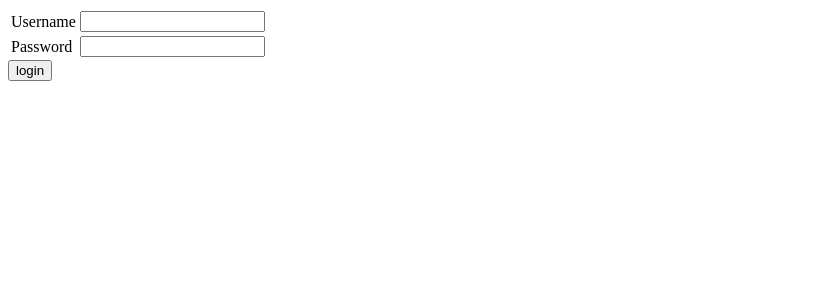
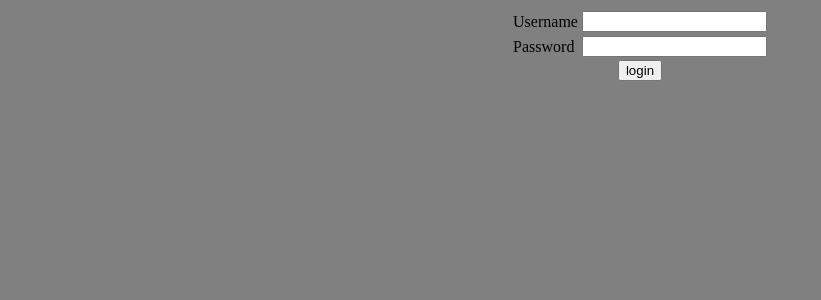
Before and after one commit to aerithnetzer/djournal, a Django app: template submissions/templates/login.html in a window 1280 px wide. Shown: the top 300 px of the page, without its empty margins (0-821 px from the left). Run offline with Django 4.2, Linux system fonts and the light colour scheme; the template is opened without the code that fills it, so the values that code supplies are empty, except form fields; tables that the repository leaves empty hold one stand-in row (values such as "Sample post"); form fields are guessed from the names that the template uses.

```diff
--- a/djournal/urls.py
+++ b/djournal/urls.py
@@ -11,4 +11,5 @@ urlpatterns = [
     path('submissions/', views.restrict_submissions, name='submissions'),
     path('search_submissions/', views.search_submissions, name='search_submissions'),
     path('accounts/login/', LoginView.as_view(template_name='login.html'), name='login'),
+    path('logout/', views.logout_view, name='logout_view'),
 ]
--- a/submissions/templates/login.html
+++ b/submissions/templates/login.html
@@ -1,21 +1,35 @@
+<style>
+  body {
+    background-color: grey;
+  }
+  .login-container {
+    text-align: center;
+  }
+  .login-form {
+    display: flex;
+    flex-direction: column;
+    align-items: center;
+  }
+</style>
+
 {% block content %}
-
+  <div class="login-container">
     {% if form.errors %}
-    <p>Your username and password didn't match. Please try again.</p>
+      <p class="error-message">Your username and password didn't match. Please try again.</p>
     {% endif %}
 
     {% if next %}
       {% if user.is_authenticated %}
-      <p>Your account doesn't have access to this page. To proceed,
+        <p class="info-message">Your account doesn't have access to this page. To proceed,
         please login with an account that has access.</p>
       {% else %}
-      <p>Please login to see this page.</p>
+        <p class="info-message">Please login to see this page.</p>
       {% endif %}
     {% endif %}
 
     <form method="post" action="{% url 'login' %}">
       {% csrf_token %}
-    <table>
+      <table class="login-form">
         <tr>
           <td>{{ form.username.label_tag }}</td>
           <td>{{ form.username }}</td>
@@ -25,7 +39,10 @@
           <td>{{ form.password }}</td>
         </tr>
       </table>
+      <div class="login-button-container">
         <input type="submit" value="login">
+      </div>
       <input type="hidden" name="next" value="{{ next }}">
     </form>
+  </div>
 {% endblock %}
```
Also changed, not shown: submissions/templates/submissions.html (+22 -0 lines). Lines whose indentation alone changed are shown as unchanged.
